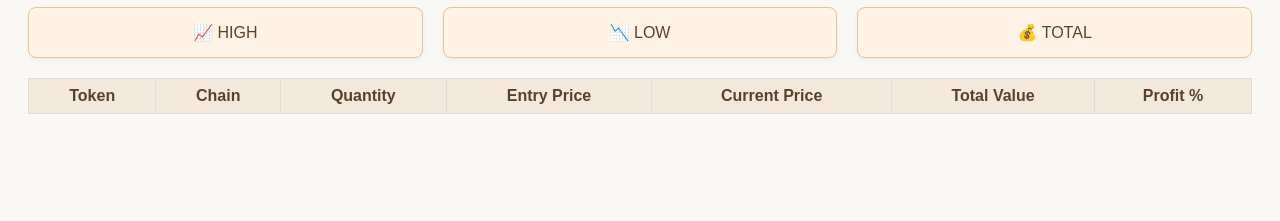
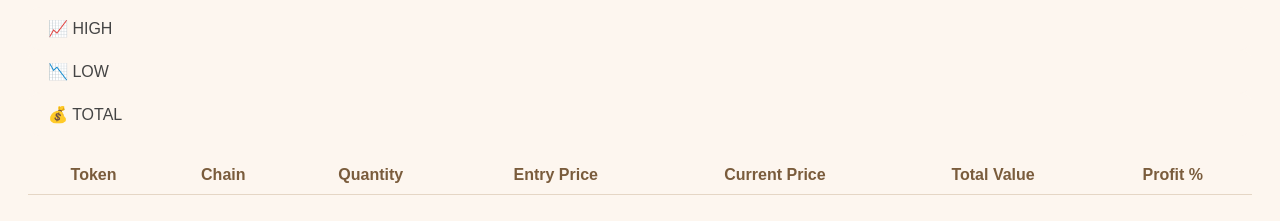
Before and after one commit to Kikuii386/MGCrypto, a plain HTML site: page index.html in a window 1280 px wide. Shown: the part 91-312 px from the top of the page. Drawn offline with Linux system fonts and the light colour scheme; no server answers.

Commit message:
Update index.html

```diff
--- a/index.html
+++ b/index.html
@@ -10,52 +10,51 @@
 body {
   font-family: 'Poppins', sans-serif;
   padding: 20px;
-    background-color: #f9f8f4; /* โทนขาวอบอุ่น */
+  background-color: #fdf6ef;
   color: #333;
 }
-  .port-summary {
-    display: flex;
-    gap: 20px;
-    margin-bottom: 20px;
-    justify-content: center;
+
+.card {
+  background-color: #fdf6ef;
+  border: none;
+  box-shadow: none;
+  color: #444;
+  font-weight: 500;
+  border-radius: 12px;
+  padding: 12px 20px;
 }
-  .card {
-    flex: 1;
-    background-color: #fff3e6;
-    border: 1px solid #e1c699;
-    padding: 15px;
-    border-radius: 8px;
-    box-shadow: 0 2px 5px rgba(0,0,0,0.05);
-    cursor: pointer;
-    text-align: center;
-    color: #5a412a;
-    transition: background-color 0.3s;
+
+.card:hover {
+  background-color: #f1e8dc;
 }
-  .card:hover {
-    background-color: #fbe7cc;
+
+.card.active {
+  background-color: #e7d9c5 !important;
 }
-  .card.active {
-    background-color: #e0caa5 !important;
-    font-weight: bold;
-  }
+
 table {
   width: 100%;
   border-collapse: collapse;
   margin-top: 20px;
 }
+
 th, td {
-    border: 1px solid #ddd;
-    padding: 8px;
+  padding: 10px 12px;
   text-align: center;
+  border-bottom: 1px solid #e5d6c5;
 }
+
 th {
-    background-color: #f2e9db;
-    color: #5a412a;
+  background-color: transparent;
+  color: #7a5c3c;
+  font-weight: 600;
 }
-  td.positive { color: #2e7d32; }
-  td.negative { color: #c62828; }
+
+td.positive { color: #2e7d32; font-weight: 500; }
+td.negative { color: #c62828; font-weight: 500; }
+
 tr.updated {
-    background-color: #e6ffe6;
+  background-color: #eafce9;
   transition: background-color 1s ease;
 }
 </style>
```
Lines whose indentation alone changed are shown as unchanged.
